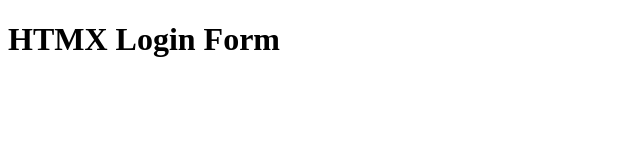
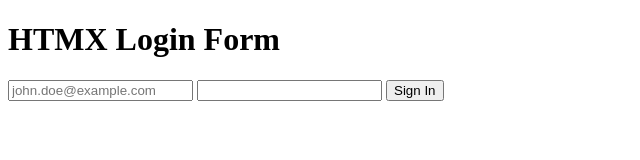
Before and after one commit to ccentola/htmx-login, a plain HTML site: page index.html in a window 1280 px wide. Shown: the whole page, without its empty margins (0-640 px from the left). Drawn offline with nearby package versions, Linux system fonts and the light colour scheme.

Commit message:
raw HTML login form structure

```diff
--- a/index.html
+++ b/index.html
@@ -7,6 +7,21 @@
     <script src="https://unpkg.com/htmx.org@2.0.1"></script>
   </head>
   <body>
-    <h1>HTMX Login Form</h1>
+    <header>
+      <h1>HTMX Login Form</h1>
+    </header>
+    <main>
+      <form>
+        <input
+          type="email"
+          name="email"
+          id="email"
+          placeholder="john.doe@example.com"
+          required
+        />
+        <input type="password" name="password" id="password" required />
+        <button type="submit">Sign In</button>
+      </form>
+    </main>
   </body>
 </html>
```
